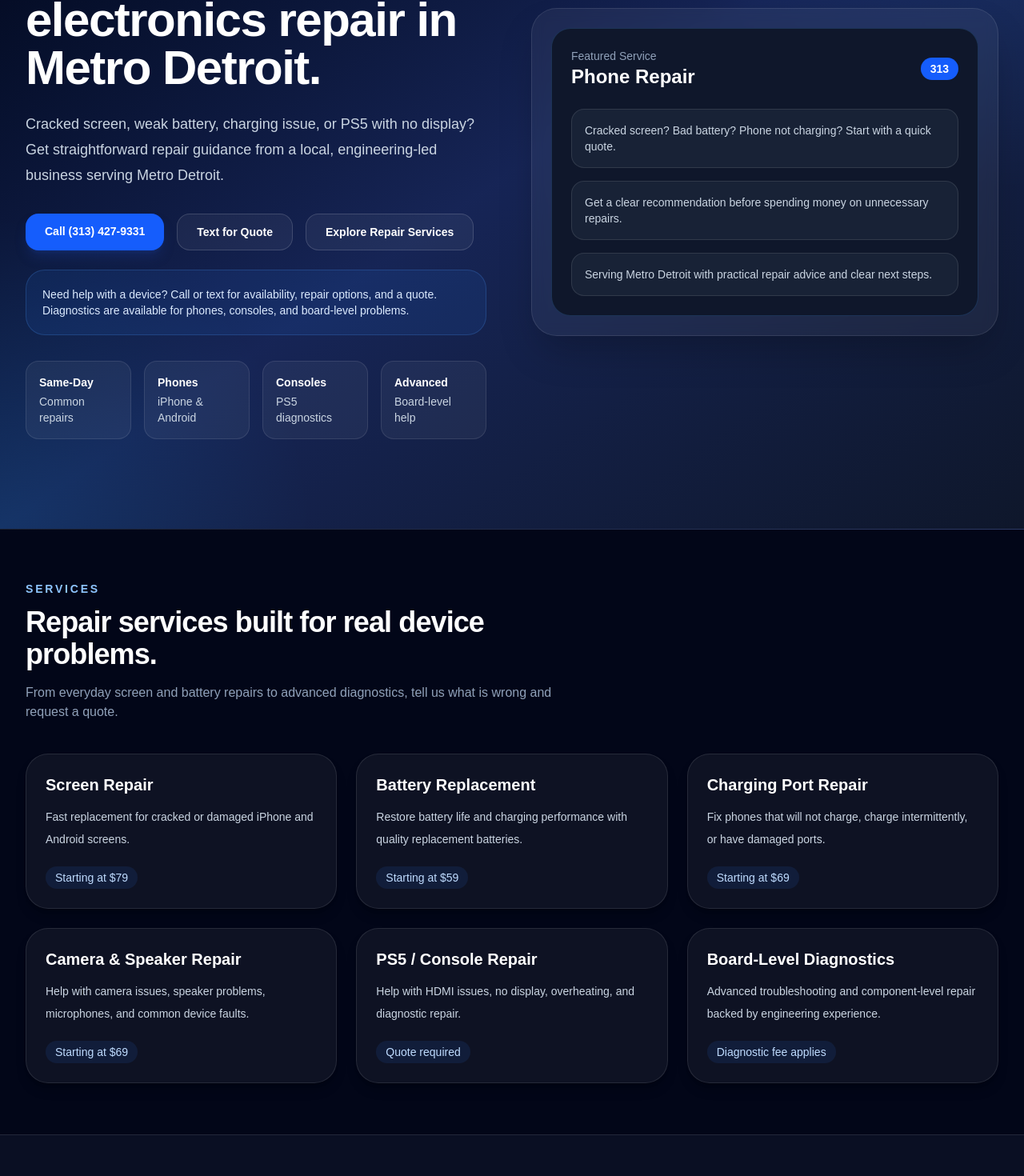
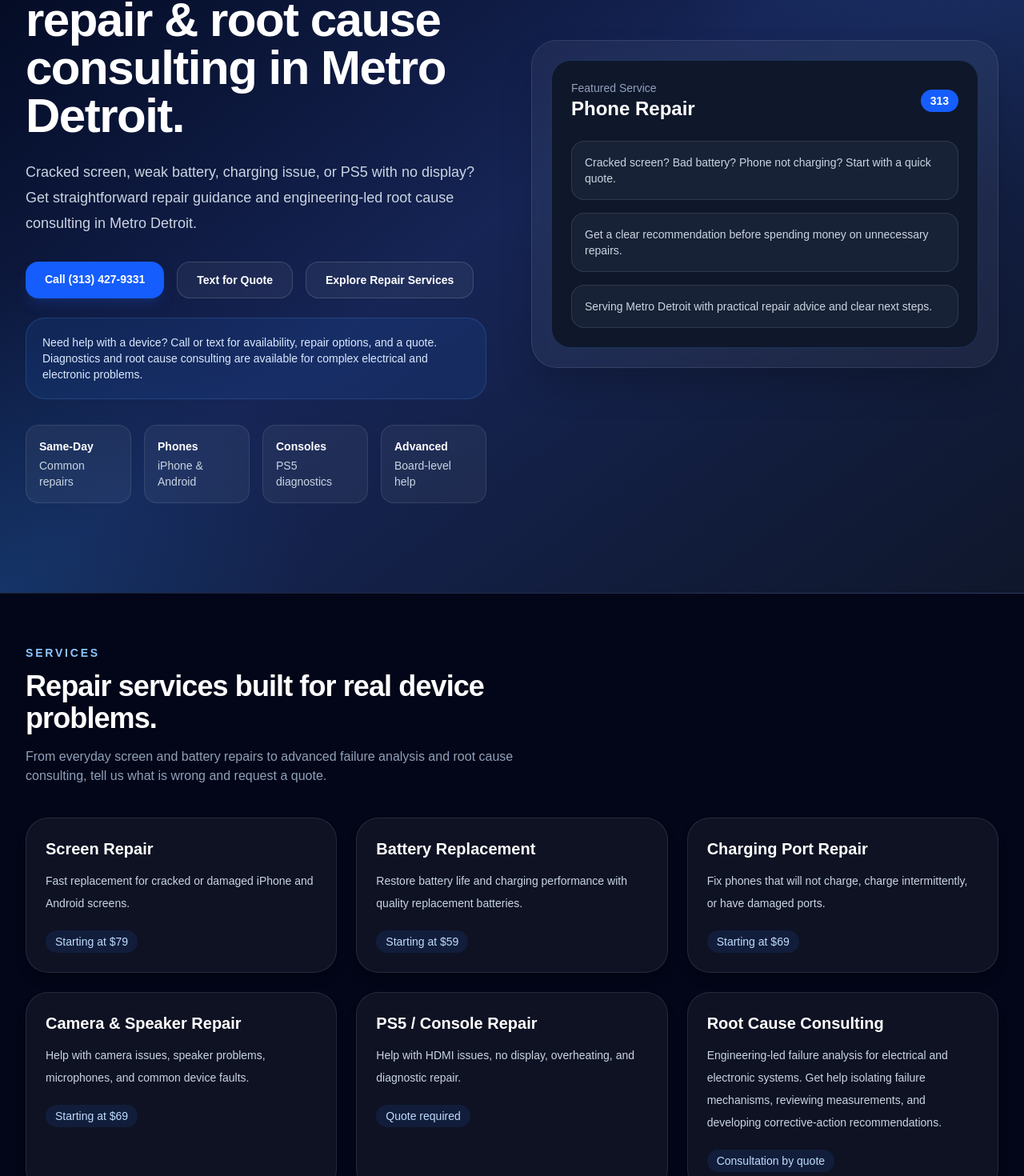
Before and after one commit to mobilephonefixer313-lab/mobile-phone-fixer, a Next.js app: page / in a window 1280 px wide. Shown: the part 231-1701 px from the top of the page at 80% size. Built offline with nearby package versions, Linux system fonts and the light colour scheme.

Commit message:
Add Root Cause Consulting service to public website

```diff
--- a/app/page.tsx
+++ b/app/page.tsx
@@ -24,6 +24,11 @@ export default function Home() {
       title: "PS5 / Console Repair",
       desc: "Help with HDMI issues, no display, overheating, and diagnostic repair.",
       price: "Quote required",
+    },
+    {
+      title: "Root Cause Consulting",
+      desc: "Engineering-led failure analysis for electrical and electronic systems. Get help isolating failure mechanisms, reviewing measurements, and developing corrective-action recommendations.",
+      price: "Consultation by quote",
     },
     {
       title: "Board-Level Diagnostics",
@@ -58,11 +63,11 @@ export default function Home() {
               </div>
 
               <h1 className="max-w-2xl text-4xl font-bold tracking-tight text-white sm:text-5xl lg:text-6xl">
-                iPhone, Android & electronics repair in Metro Detroit.
+                Phone, electronics repair & root cause consulting in Metro Detroit.
               </h1>
 
               <p className="mt-6 max-w-xl text-lg leading-8 text-slate-300">
-                Cracked screen, weak battery, charging issue, or PS5 with no display? Get straightforward repair guidance from a local, engineering-led business serving Metro Detroit.
+                Cracked screen, weak battery, charging issue, or PS5 with no display? Get straightforward repair guidance and engineering-led root cause consulting in Metro Detroit.
               </p>
 
               <div className="mt-8 flex flex-wrap gap-4">
@@ -89,7 +94,7 @@ export default function Home() {
               </div>
 
               <div className="mt-6 max-w-xl rounded-[1.5rem] border border-blue-400/20 bg-blue-500/10 p-5 text-sm text-blue-100">
-                Need help with a device? Call or text for availability, repair options, and a quote. Diagnostics are available for phones, consoles, and board-level problems.
+                Need help with a device? Call or text for availability, repair options, and a quote. Diagnostics and root cause consulting are available for complex electrical and electronic problems.
               </div>
 
               <div className="mt-8 grid max-w-xl grid-cols-2 gap-4 text-sm text-slate-300 sm:grid-cols-4">
@@ -152,7 +157,7 @@ export default function Home() {
             Repair services built for real device problems.
           </h2>
           <p className="mt-4 text-slate-400">
-            From everyday screen and battery repairs to advanced diagnostics, tell us what is wrong and request a quote.
+            From everyday screen and battery repairs to advanced failure analysis and root cause consulting, tell us what is wrong and request a quote.
           </p>
         </div>
 
```
